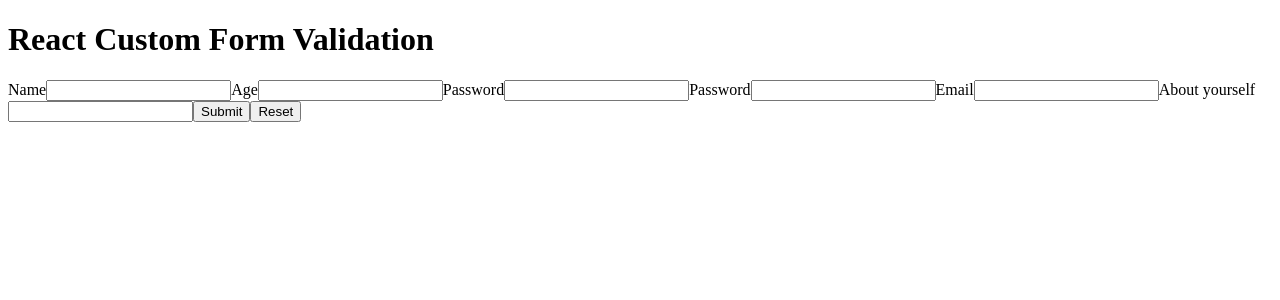
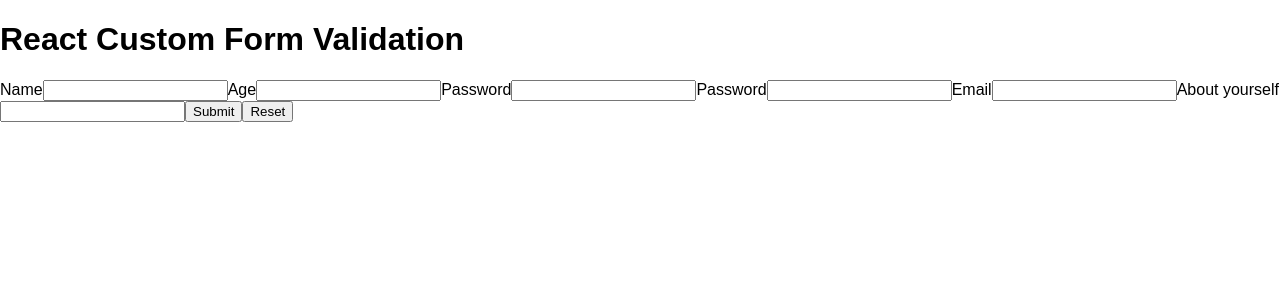
Before and after one commit to mk026/react-custom-form-validation, a React (Vite) app: page / in a window 1280 px wide. Shown: the top 300 px of the page. Built offline with nearby package versions, Linux system fonts and the light colour scheme.

Commit message:
Add global styles

```diff
--- a/src/main.tsx
+++ b/src/main.tsx
@@ -2,6 +2,8 @@ import React from "react";
 import ReactDOM from "react-dom/client";
 
 import App from "./App";
+
+import "./styles/global.css";
 
 ReactDOM.createRoot(document.getElementById("root") as HTMLElement).render(
   <React.StrictMode>
--- /dev/null
+++ b/src/styles/global.css
@@ -0,0 +1,4 @@
+body {
+  margin: 0;
+  font-family: Arial, Helvetica, sans-serif;
+}
```
